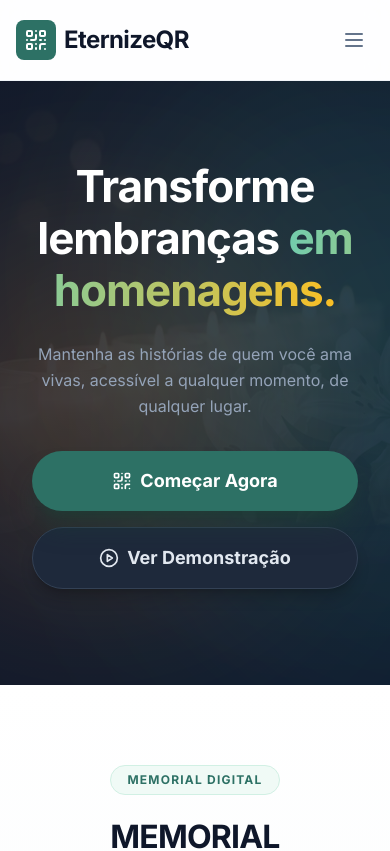
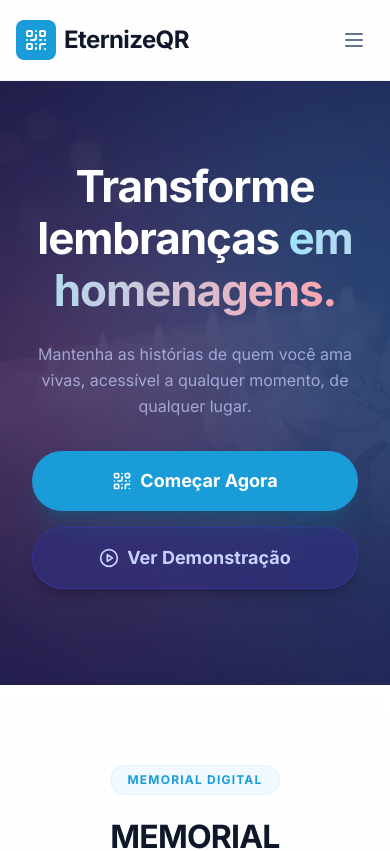
Before and after one commit to mdstudioof/eternizefinal, a React (Vite) app: page / in a window 390 px wide. Shown: the top 851 px of the page. Built offline with nearby package versions, Linux system fonts and the light colour scheme; no server answers.

Commit message:
chore: redesign paleta de cores - azul céu (#A3E4FD), rose accents, indigo-950 dark sections

```diff
--- a/components/CreateMemorialPage.tsx
+++ b/components/CreateMemorialPage.tsx
@@ -431,9 +431,9 @@ const CreateMemorialPage: React.FC<CreateMemorialPageProps> = ({ onCancel, memor
                   </div>
 
                   <div className="px-6 py-4 border-t border-slate-200 flex-shrink-0">
-                    <div className="flex items-center gap-3 bg-amber-50 border border-amber-200 rounded-xl p-3 mb-3">
-                      <Clock size={18} className="text-amber-500 flex-shrink-0" />
-                      <p className="text-xs text-amber-700">
+                    <div className="flex items-center gap-3 bg-rose-50 border border-rose-200 rounded-xl p-3 mb-3">
+                      <Clock size={18} className="text-rose-400 flex-shrink-0" />
+                      <p className="text-xs text-rose-600">
                         Após o pagamento, seu memorial será ativado <strong>automaticamente</strong> em poucos minutos.
                       </p>
                     </div>
@@ -748,7 +748,7 @@ const CreateMemorialPage: React.FC<CreateMemorialPageProps> = ({ onCancel, memor
         {/* Card 3: Timeline */}
         <div className="bg-white rounded-2xl shadow-sm border border-slate-200 p-8">
           <div className="flex items-center gap-3 mb-6 pb-4 border-b border-slate-100">
-            <div className="p-2 bg-amber-50 rounded-lg text-amber-600">
+            <div className="p-2 bg-rose-50 rounded-lg text-rose-500">
               <Calendar size={20} />
             </div>
             <h2 className="text-xl font-bold text-slate-900">Linha do Tempo</h2>
--- a/components/Dashboard.tsx
+++ b/components/Dashboard.tsx
@@ -354,7 +354,7 @@ const Dashboard: React.FC<DashboardProps> = ({
           {userCover ? (
             <img src={userCover} alt="Cover" className="w-full h-full object-cover" />
           ) : (
-            <div className="w-full h-full bg-gradient-to-r from-brand-600 to-amber-600 flex items-center justify-center">
+            <div className="w-full h-full bg-gradient-to-r from-brand-600 to-rose-400 flex items-center justify-center">
               <div className="text-white/20 font-bold text-4xl">EternizeQR</div>
             </div>
           )}
--- a/components/Features.tsx
+++ b/components/Features.tsx
@@ -48,7 +48,7 @@ const Features: React.FC = () => {
       {/* Decorative Background Blurs */}
       <div className="absolute top-0 left-1/2 -translate-x-1/2 w-full h-full overflow-hidden pointer-events-none">
         <div className="absolute top-[20%] left-[10%] w-[500px] h-[500px] bg-brand-200/40 rounded-full blur-[100px] mix-blend-multiply"></div>
-        <div className="absolute bottom-[20%] right-[10%] w-[500px] h-[500px] bg-amber-200/40 rounded-full blur-[100px] mix-blend-multiply"></div>
+        <div className="absolute bottom-[20%] right-[10%] w-[500px] h-[500px] bg-rose-200/40 rounded-full blur-[100px] mix-blend-multiply"></div>
       </div>
 
       <div className="max-w-7xl mx-auto px-4 sm:px-6 lg:px-8 relative z-10">
@@ -56,7 +56,7 @@ const Features: React.FC = () => {
         {/* Section Header */}
         <div className="text-center mb-16">
           <h2 className="text-3xl md:text-4xl font-bold text-slate-900 mb-4 tracking-tight">
-            Recursos <span className="text-transparent bg-clip-text bg-gradient-to-r from-brand-600 to-amber-600">Especiais</span>
+            Recursos <span className="text-transparent bg-clip-text bg-gradient-to-r from-brand-600 to-rose-400">Especiais</span>
           </h2>
           <p className="text-lg text-slate-600 max-w-2xl mx-auto">
             Tudo que você precisa para criar um memorial digital completo, emocionante e duradouro.
@@ -92,7 +92,7 @@ const Features: React.FC = () => {
               </div>
 
               {/* Bottom Line Indicator */}
-              <div className="absolute bottom-0 left-0 w-0 h-1 bg-gradient-to-r from-brand-500 to-amber-500 group-hover:w-full transition-all duration-700 ease-out"></div>
+              <div className="absolute bottom-0 left-0 w-0 h-1 bg-gradient-to-r from-brand-500 to-rose-400 group-hover:w-full transition-all duration-700 ease-out"></div>
             </div>
           ))}
         </div>
--- a/components/Hero.tsx
+++ b/components/Hero.tsx
@@ -9,7 +9,7 @@ interface HeroProps {
 
 const Hero: React.FC<HeroProps> = ({ onOpenCreateModal, onOpenLoginModal, onViewDemo }) => {
   return (
-    <section className="relative overflow-hidden pt-20 pb-24 lg:pt-36 lg:pb-32 bg-slate-900">
+    <section className="relative overflow-hidden pt-20 pb-24 lg:pt-36 lg:pb-32 bg-indigo-950">
 
       {/* Background Image with Gradient Overlay */}
       <div className="absolute inset-0 w-full h-full">
@@ -18,14 +18,14 @@ const Hero: React.FC<HeroProps> = ({ onOpenCreateModal, onOpenLoginModal, onView
           alt=""
           className="absolute inset-0 w-full h-full object-cover opacity-20"
         />
-        <div className="absolute inset-0 bg-gradient-to-b from-slate-900/80 via-slate-900/70 to-slate-900"></div>
+        <div className="absolute inset-0 bg-gradient-to-b from-indigo-950/80 via-indigo-950/70 to-indigo-950"></div>
       </div>
 
       {/* Background Decor */}
       <div className="absolute top-0 left-0 w-full h-full overflow-hidden pointer-events-none">
         <div className="absolute -top-[10%] left-1/4 w-[500px] h-[500px] bg-brand-600/20 rounded-full blur-[120px] animate-blob mix-blend-screen"></div>
-        <div className="absolute top-[20%] right-1/4 w-[400px] h-[400px] bg-amber-600/20 rounded-full blur-[100px] animate-blob animation-delay-2000 mix-blend-screen"></div>
-        <div className="absolute -bottom-[10%] left-1/3 w-[600px] h-[600px] bg-teal-600/10 rounded-full blur-[120px] animate-blob animation-delay-4000 mix-blend-screen"></div>
+        <div className="absolute top-[20%] right-1/4 w-[400px] h-[400px] bg-rose-400/20 rounded-full blur-[100px] animate-blob animation-delay-2000 mix-blend-screen"></div>
+        <div className="absolute -bottom-[10%] left-1/3 w-[600px] h-[600px] bg-brand-500/10 rounded-full blur-[120px] animate-blob animation-delay-4000 mix-blend-screen"></div>
       </div>
 
       <div className="max-w-4xl mx-auto px-4 sm:px-8 text-center relative z-10">
@@ -43,14 +43,14 @@ const Hero: React.FC<HeroProps> = ({ onOpenCreateModal, onOpenLoginModal, onView
           }}
         >
           Transforme lembranças{' '}
-          <span className="text-transparent bg-clip-text bg-gradient-to-r from-brand-300 to-amber-400">
+          <span className="text-transparent bg-clip-text bg-gradient-to-r from-brand-300 to-rose-300">
             em homenagens.
           </span>
         </h1>
 
         {/* Subtítulo */}
         <p
-          className="max-w-xl mx-auto text-slate-400 mb-8 animate-slide-up leading-relaxed"
+          className="max-w-xl mx-auto text-indigo-200/70 mb-8 animate-slide-up leading-relaxed"
           style={{ animationDelay: '0.1s', fontSize: 'clamp(1rem, 2.5vw, 1.125rem)' }}
         >
           Mantenha as histórias de quem você ama vivas, acessível a qualquer momento, de qualquer lugar.
@@ -71,7 +71,7 @@ const Hero: React.FC<HeroProps> = ({ onOpenCreateModal, onOpenLoginModal, onView
 
           <button
             onClick={onViewDemo}
-            className="flex items-center gap-2 bg-slate-800 hover:bg-slate-700 text-slate-200 border border-slate-700 hover:border-slate-600 text-lg px-8 py-4 rounded-full font-bold transition-all w-full sm:w-auto justify-center hover:text-white shadow-lg shadow-black/20"
+            className="flex items-center gap-2 bg-indigo-900/60 hover:bg-indigo-800/70 text-indigo-200 border border-indigo-700/50 hover:border-indigo-600/50 text-lg px-8 py-4 rounded-full font-bold transition-all w-full sm:w-auto justify-center hover:text-white shadow-lg shadow-black/20"
           >
             <PlayCircle size={20} />
             Ver Demonstração
--- a/index.html
+++ b/index.html
@@ -1,5 +1,6 @@
 <!DOCTYPE html>
 <html lang="pt-BR">
+
 <head>
   <meta charset="UTF-8" />
   <meta name="viewport" content="width=device-width, initial-scale=1.0" />
@@ -15,16 +16,16 @@
         extend: {
           colors: {
             brand: {
-                50: '#f5f3ff',
-                100: '#ede9fe',
-                200: '#ddd6fe',
-                300: '#c4b5fd',
-                400: '#a78bfa',
-                500: '#8b5cf6',
-                600: '#7c3aed',
-                700: '#6d28d9',
-                800: '#5b21b6',
-                900: '#4c1d95',
+              50: '#f0f9ff',
+              100: '#e0f4fe',
+              200: '#b9e8fd',
+              300: '#A3E4FD',
+              400: '#5dc9f5',
+              500: '#38b6ed',
+              600: '#1a9cd8',
+              700: '#1580b8',
+              800: '#166896',
+              900: '#17567b',
             }
           },
           fontFamily: {
@@ -73,8 +74,10 @@
 </script>
   <link rel="stylesheet" href="/index.css">
 </head>
+
 <body class="bg-slate-50 text-slate-900 antialiased selection:bg-brand-200 selection:text-brand-900">
   <div id="root"></div>
   <script type="module" src="/index.tsx"></script>
 </body>
+
 </html>
--- a/tailwind.config.js
+++ b/tailwind.config.js
@@ -8,16 +8,16 @@ export default {
     extend: {
       colors: {
         brand: {
-          50: '#f0faf6',
-          100: '#d1f0e4',
-          200: '#a6e1cb',
-          300: '#72ccad',
-          400: '#45b38f',
-          500: '#2e9677',
-          600: '#2d7165',
-          700: '#245c52',
-          800: '#204a43',
-          900: '#1c3f38',
+          50: '#f0f9ff',
+          100: '#e0f4fe',
+          200: '#b9e8fd',
+          300: '#A3E4FD',
+          400: '#5dc9f5',
+          500: '#38b6ed',
+          600: '#1a9cd8',
+          700: '#1580b8',
+          800: '#166896',
+          900: '#17567b',
         }
       },
       fontFamily: {
```
Also changed, not shown: components/FamilyTreeEditor.tsx (+6 -6 lines), components/MemorialShowcase.tsx (+4 -4 lines), components/MemorialViewPage.tsx (+8 -8 lines), components/Testimonials.tsx (+4 -4 lines), components/ValueProposition.tsx (+7 -7 lines). Lines whose indentation alone changed are shown as unchanged.
